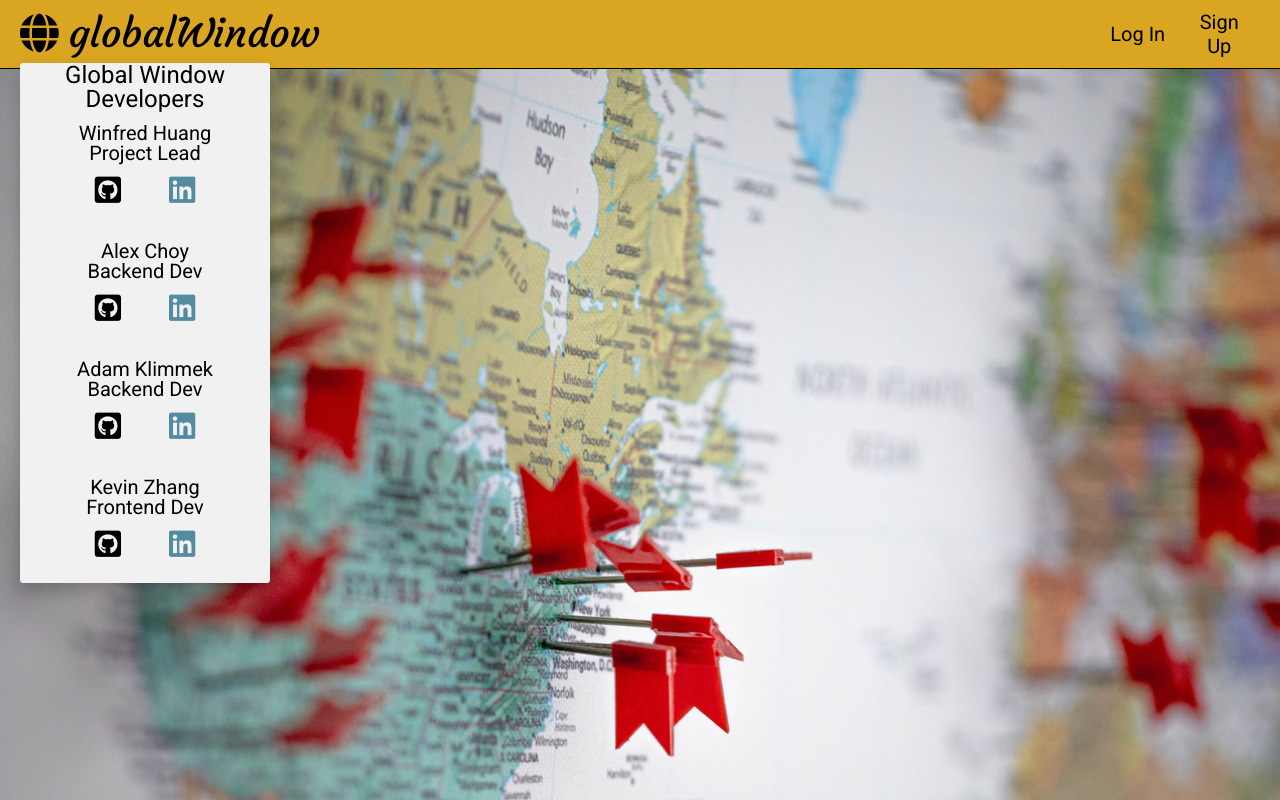
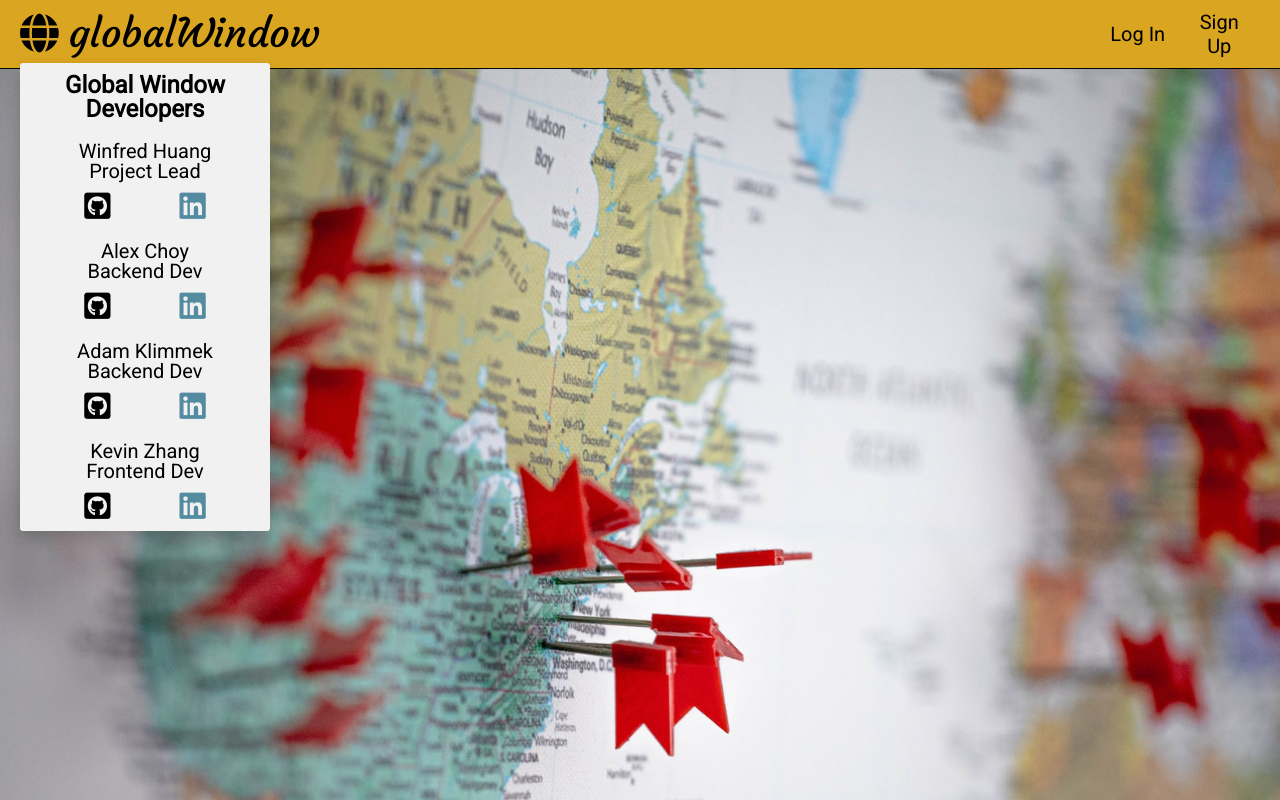
Before and after one commit to winterfreddy/Global-Window, a React (Create React App) app in the folder frontend/: page / in a window 1280 px wide. Built offline with nearby package versions, Linux system fonts and the light colour scheme; what google-maps-react would draw is missing.

Commit message:
Adjusted dropdown for collaborator links

```diff
--- a/frontend/src/stylesheets/navbar.scss
+++ b/frontend/src/stylesheets/navbar.scss
@@ -109,7 +109,7 @@
     display: flex;
     // flex-direction: column-reverse;
     color: black;
-    padding: 12px 16px;
+    padding: 10px 0 5px 0;
     text-decoration: none;
     // display: block;
 }
@@ -119,10 +119,11 @@
     flex-direction: column;
 }
 
-.dropdown-content div:first-child {
-    font-weight: bold;
-    background-color: #ddd;
+.dropdown-content a {
+    display: inline-block;
+    font-weight: 700;
     border-radius: 3px 3px 0 0;
+    padding: 10px;
 }
 
 .dropdown-content div:hover {
@@ -138,6 +139,7 @@
 .global-window-devs {
     font-size: 24px;
     color: black;
+    padding-top: 10px;
 }
 
 .social-btns {
```
